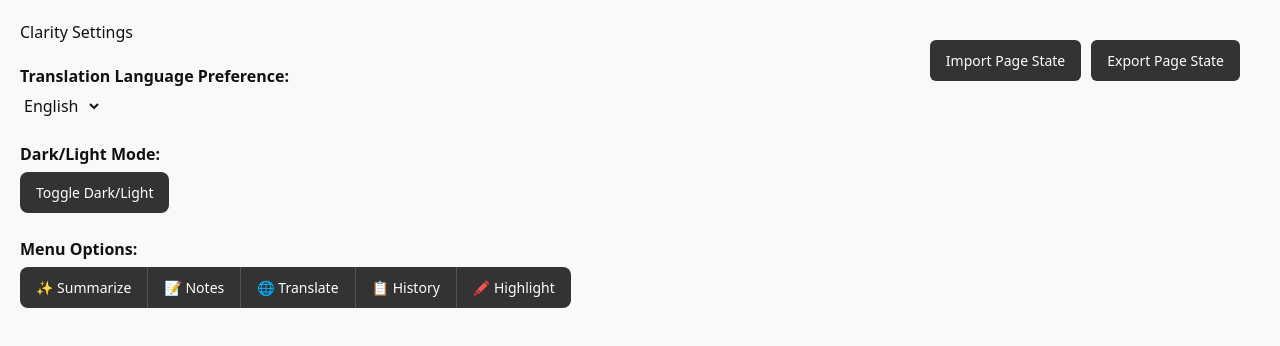
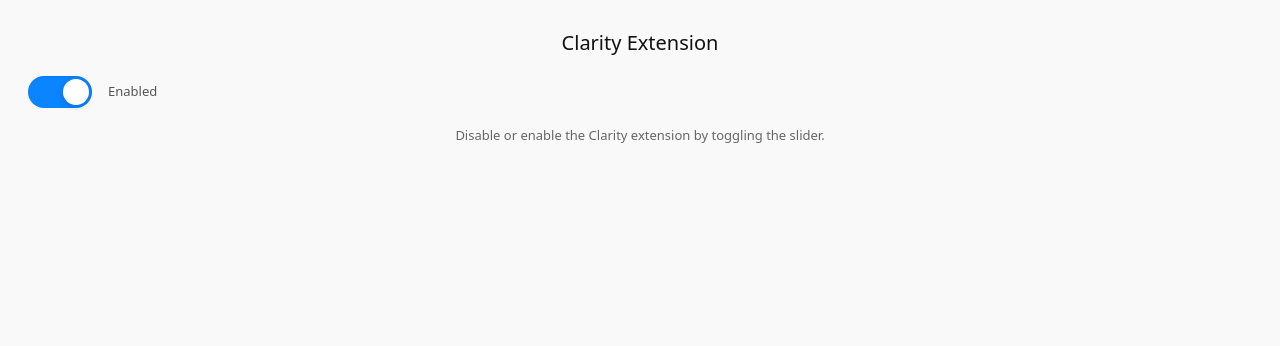
Before and after one commit to cheangdominic/Clarity, a React (Vite) app: page / in a window 1280 px wide. Shown: the top 346 px of the page. Built offline with nearby package versions, Linux system fonts and the light colour scheme.

Commit message:
Added a container which controls whether the extension's highlighter panel is enabled or not

```diff
--- a/content.js
+++ b/content.js
@@ -5,6 +5,35 @@
 let menuHovering = false;
 let currentTagMenuAnchorId = null;
 let menuJustOpenedUntil = 0;
+
+function initContentScript() {
+  chrome.storage.local.get(["extensionDisabled"], ({ extensionDisabled }) => {
+    if (extensionDisabled) {
+      console.log("Extension disabled — content script aborted");
+      return;
+    }
+
+    console.log("Extension enabled — running content script");
+  });
+}
+
+initContentScript();
+
+chrome.storage.onChanged.addListener((changes, area) => {
+  if (area === "local" && "extensionDisabled" in changes) {
+    const disabled = changes.extensionDisabled.newValue;
+    if (disabled) {
+      console.log("Extension disabled — removing effects");
+      document.querySelectorAll("p").forEach((p) => {
+        p.style.border = "";
+      });
+    } else {
+      console.log("Extension enabled — applying effects again");
+      initContentScript();
+    }
+  }
+});
+
 
 function injectClarityStyles() {
   if (document.getElementById("clarity-styles")) return;
@@ -306,6 +335,12 @@
 }
 
 function showHighlightPopup() {
+  chrome.storage.local.get(["extensionDisabled"], ({ extensionDisabled }) => {
+    if (extensionDisabled) {
+      console.log("Extension is disabled — not showing popup");
+      return;
+    }
+
   const selection = window.getSelection();
   const selectedText = selection.toString().trim();
   if (!selectedText) return;
@@ -753,6 +788,7 @@
     };
     document.addEventListener("click", documentClickListener);
   }, 150);
+})
 }
 
 function showClipboardHistory(popup) {
--- a/index.html
+++ b/index.html
@@ -1,230 +1,79 @@
 <!DOCTYPE html>
 <html lang="en">
 <head>
-<meta charset="UTF-8">
-<meta name="viewport" content="width=device-width, initial-scale=1.0">
-<title>Clarity Settings</title>
+<meta charset="utf-8" />
+<meta name="viewport" content="width=device-width,initial-scale=1" />
+<title>Clarity Settings — Toggle Debug</title>
 <style>
+  :root {
+    --bg: #f9f9f9;
+    --fg: #111;
+    --accent: #333;
+    --accent-active: #0b84ff;
+  }
   body {
-    font-family: system-ui, -apple-system, Segoe UI, Roboto, Arial, sans-serif;
-    margin: 20px;
-    background: #f9f9f9;
-    color: #111;
+    font-family: system-ui, -apple-system, "Segoe UI", Roboto, Arial, sans-serif;
+    margin: 28px;
+    background: var(--bg);
+    color: var(--fg);
+  }
+  h1 { text-align: center; margin-bottom: 18px; font-size: 20px; }
+  .row { display:flex; align-items:center; gap:16px; }
+  .switch {
+    --w: 64px;
+    --h: 32px;
     position: relative;
+    width: var(--w);
+    height: var(--h);
+    background: #ddd;
+    border-radius: 999px;
+    box-shadow: inset 0 1px 2px rgba(0,0,0,0.08);
+    cursor: pointer;
+    transition: background 0.18s ease;
   }
+  .switch[data-checked="true"] { background: var(--accent-active); }
+  .switch input { display: none; }
+  .knob {
+    position: absolute;
+    top: 3px;
+    left: 3px;
+    width: calc(var(--h) - 6px);
+    height: calc(var(--h) - 6px);
+    background: white;
+    border-radius: 50%;
+    box-shadow: 0 2px 6px rgba(0,0,0,0.15);
+    transition: transform 0.4s cubic-bezier(.2,.9,.3,1);
+    transform: translateX(0);
+  }
+  .switch[data-checked="true"] .knob { transform: translateX(calc(var(--w) - var(--h))); }
+  .label { font-weight: 600; font-size: 14px; margin-right:-24px }
+  .sub { color: #555; font-size: 13px; }
+  .help { margin-top: 18px; color:#666; font-size:13px; text-align: center }
 
-  h1 { margin-bottom: 20px; }
+  #statusText {
+  color: #555;
+  font-size: 13px;
+  width: 70px;
+  text-align: left;
+}
 
-  .section { margin-bottom: 24px; }
-  label { display: block; margin-bottom: 6px; font-weight: 600; }
-
-  /* Horizontal menu buttons container */
-  .menu-options {
-    display: flex;
-    flex-wrap: nowrap; /* keep in one line, scroll if needed */
-    overflow-x: auto;
-  }
-
-  .menu-option {
-    flex: 0 0 auto; /* do not shrink */
-    padding: 10px 16px;
-    background: #333333;
-    color: white;
-    cursor: pointer;
-    font-size: 14px;
-    transition: background 0.2s ease;
-    user-select: none;
-    min-width: 90px;
-    text-align: center;
-    white-space: nowrap;
-  }
-
-  .menu-option:hover {
-    background: #555f;
-  }
-
-  .menu-option.disabled {
-    opacity: 0.3;
-  }
-
-  .top-buttons {
-    position: absolute;
-    top: 20px;
-    right: 20px;
-    display: flex;
-    gap: 10px;
-  }
-
-  .top-buttons button {
-    padding: 10px 16px;
-    background: #333;
-    color: white;
-    border: none;
-    border-radius: 6px;
-    cursor: pointer;
-    font-size: 14px;
-    transition: background 0.2s ease;
-  }
-
-  .top-buttons button:hover {
-    background: #555f;
-  }
 </style>
 </head>
 <body>
+  <h1>Clarity Extension</h1>
 
-<!-- Top Right Buttons -->
-<div class="top-buttons">
-  <button id="importState">Import Page State</button>
-  <button id="exportState">Export Page State</button>
-</div>
+  <div class="row">
+    <div id="switch" class="switch" role="switch" aria-checked="true" data-checked="false" title="Toggle extension">
+      <input id="extensionToggle" type="checkbox" />
+      <div class="knob" aria-hidden="true"></div>
+    </div>
+    <div id="statusText" class="sub">Loading…</div>
+  </div>
 
-<h1>Clarity Settings</h1>
+  <div class="help">
+    Disable or enable the Clarity extension by toggling the slider.
+  </div>
 
-<div class="section">
-  <label for="language">Translation Language Preference:</label>
-  <select id="language">
-    <option value="en">English</option>
-    <option value="es">Spanish</option>
-    <option value="fr">French</option>
-    <option value="de">German</option>
-  </select>
-</div>
-
-<div class="section">
-  <label>Dark/Light Mode:</label>
-  <div class="menu-options">
-    <div class="menu-option" style="border-radius: 8px;" id="themeToggle">Toggle Dark/Light</div>
-  </div>
-</div>
-
-<div class="section">
-  <label>Menu Options:</label>
-  <div class="menu-options">
-    <div class="menu-option" style="border-radius: 8px 0 0 8px; border-right: 1px solid #555;" data-key="summarize">✨ Summarize</div>
-    <div class="menu-option" style="border-right: 1px solid #555;" data-key="notes">📝 Notes</div>
-    <div class="menu-option" style="border-right: 1px solid #555;" data-key="translate">🌐 Translate</div>
-    <div class="menu-option" style="border-right: 1px solid #555;" data-key="history">📋 History</div>
-    <div class="menu-option" style="border-radius: 0 8px 8px 0;" data-key="highlight">🖍️ Highlight</div>
-  </div>
-</div>
-
-<script>
-  (function () {
-    const defaults = {
-      theme: 'light',
-      language: 'en',
-      enabledMenu: { summarize: true, notes: true, translate: true, history: true, highlight: true },
-    };
-
-    function applyTheme(theme) {
-      if (theme === 'dark') {
-        document.body.style.backgroundColor = '#111';
-        document.body.style.color = '#f9f9f9';
-      } else {
-        document.body.style.backgroundColor = '#f9f9f9';
-        document.body.style.color = '#111';
-      }
-    }
-
-    function saveSettings(patch) {
-      chrome.storage.local.get(['settings'], (res) => {
-        const current = Object.assign({}, defaults, res.settings || {});
-        const next = Object.assign({}, current, patch || {});
-        chrome.storage.local.set({ settings: next });
-      });
-    }
-
-    function initFromStorage() {
-      const languageSelect = document.getElementById('language');
-      const themeToggle = document.getElementById('themeToggle');
-      chrome.storage.local.get(['settings'], (res) => {
-        const settings = Object.assign({}, defaults, res.settings || {});
-
-        // Theme
-        applyTheme(settings.theme);
-
-        // Language
-        languageSelect.value = settings.language || 'en';
-
-        // Menu toggles
-        document.querySelectorAll('.menu-options .menu-option').forEach((option) => {
-          if (option.id === 'themeToggle') return;
-          const key = option.dataset.key;
-          const enabled = settings.enabledMenu && key in settings.enabledMenu ? settings.enabledMenu[key] : true;
-          option.classList.toggle('disabled', !enabled);
-        });
-      });
-    }
-
-    // Theme toggle
-    document.getElementById('themeToggle').addEventListener('click', () => {
-      chrome.storage.local.get(['settings'], (res) => {
-        const theme = (res.settings && res.settings.theme) || defaults.theme;
-        const nextTheme = theme === 'dark' ? 'light' : 'dark';
-        applyTheme(nextTheme);
-        saveSettings({ theme: nextTheme });
-      });
-    });
-
-    // Menu option toggles: fade/unfade + persist
-    document.querySelectorAll('.menu-options .menu-option').forEach((option) => {
-      if (option.id === 'themeToggle') return;
-      option.addEventListener('click', () => {
-        const key = option.dataset.key;
-        const willEnable = option.classList.contains('disabled');
-        option.classList.toggle('disabled');
-        chrome.storage.local.get(['settings'], (res) => {
-          const s = Object.assign({}, defaults, res.settings || {});
-          s.enabledMenu = Object.assign({}, defaults.enabledMenu, s.enabledMenu || {});
-          s.enabledMenu[key] = willEnable;
-          chrome.storage.local.set({ settings: s });
-        });
-      });
-    });
-
-    // Language select + persist
-    document.getElementById('language').addEventListener('change', (e) => {
-      saveSettings({ language: e.target.value });
-    });
-
-    // Import/Export Page State buttons
-    document.getElementById('exportState').addEventListener('click', async () => {
-      chrome.storage.local.get(null, (all) => {
-        const blob = new Blob([JSON.stringify(all, null, 2)], { type: 'application/json' });
-        const url = URL.createObjectURL(blob);
-        const a = document.createElement('a');
-        a.href = url;
-        a.download = 'clarity-settings.json';
-        a.click();
-        URL.revokeObjectURL(url);
-      });
-    });
-
-    document.getElementById('importState').addEventListener('click', () => {
-      const input = document.createElement('input');
-      input.type = 'file';
-      input.accept = 'application/json';
-      input.onchange = () => {
-        const file = input.files && input.files[0];
-        if (!file) return;
-        const reader = new FileReader();
-        reader.onload = () => {
-          try {
-            const data = JSON.parse(reader.result);
-            chrome.storage.local.set(data, () => initFromStorage());
-          } catch (e) {
-            alert('Invalid settings file.');
-          }
-        };
-        reader.readAsText(file);
-      };
-      input.click();
-    });
-
-    document.addEventListener('DOMContentLoaded', initFromStorage);
-  })();
-</script>
-
+  <script src="popup.js"></script>
 </body>
 </html>
--- /dev/null
+++ b/popup.js
@@ -0,0 +1,32 @@
+const switchEl = document.getElementById("switch");
+const checkbox = document.getElementById("extensionToggle");
+const statusText = document.getElementById("statusText");
+
+function setVisualState(isDisabled) {
+  const isEnabled = !isDisabled;
+  switchEl.dataset.checked = isEnabled ? "true" : "false";
+  switchEl.setAttribute("aria-checked", String(isEnabled));
+  checkbox.checked = isEnabled;
+  statusText.textContent = isEnabled ? "Enabled" : "Disabled";
+}
+
+chrome.storage.local.get(["extensionDisabled"], (res) => {
+  const isDisabled = !!res.extensionDisabled;
+  setVisualState(isDisabled);
+});
+
+switchEl.addEventListener("click", () => {
+  chrome.storage.local.get(["extensionDisabled"], (res) => {
+    const currentlyDisabled = !!res.extensionDisabled;
+    const newDisabled = !currentlyDisabled;
+    chrome.storage.local.set({ extensionDisabled: newDisabled }, () => {
+      setVisualState(newDisabled);
+    });
+  });
+});
+
+chrome.storage.onChanged.addListener((changes, area) => {
+  if (area === "local" && changes.extensionDisabled) {
+    setVisualState(!!changes.extensionDisabled.newValue);
+  }
+});
```
